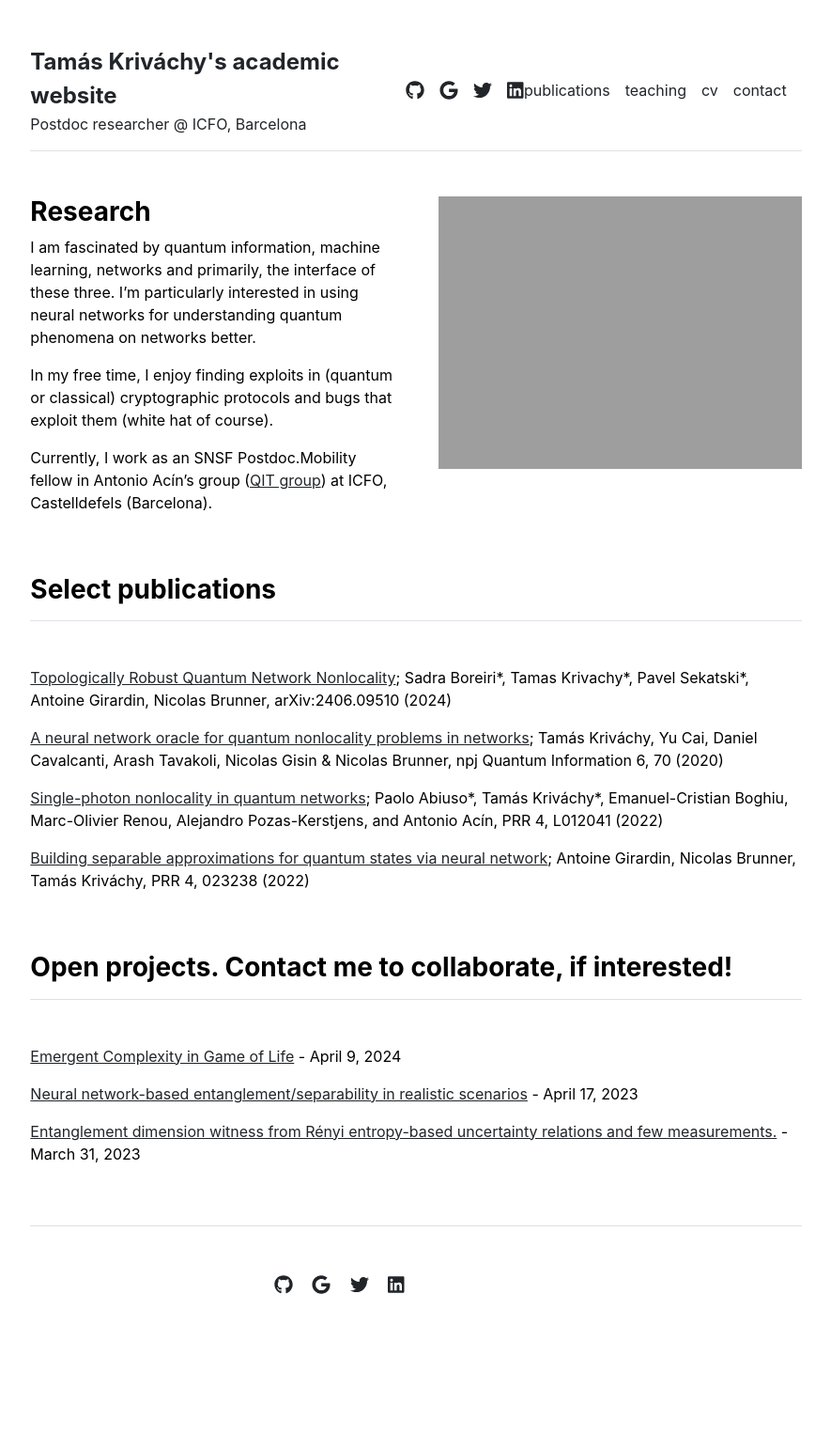
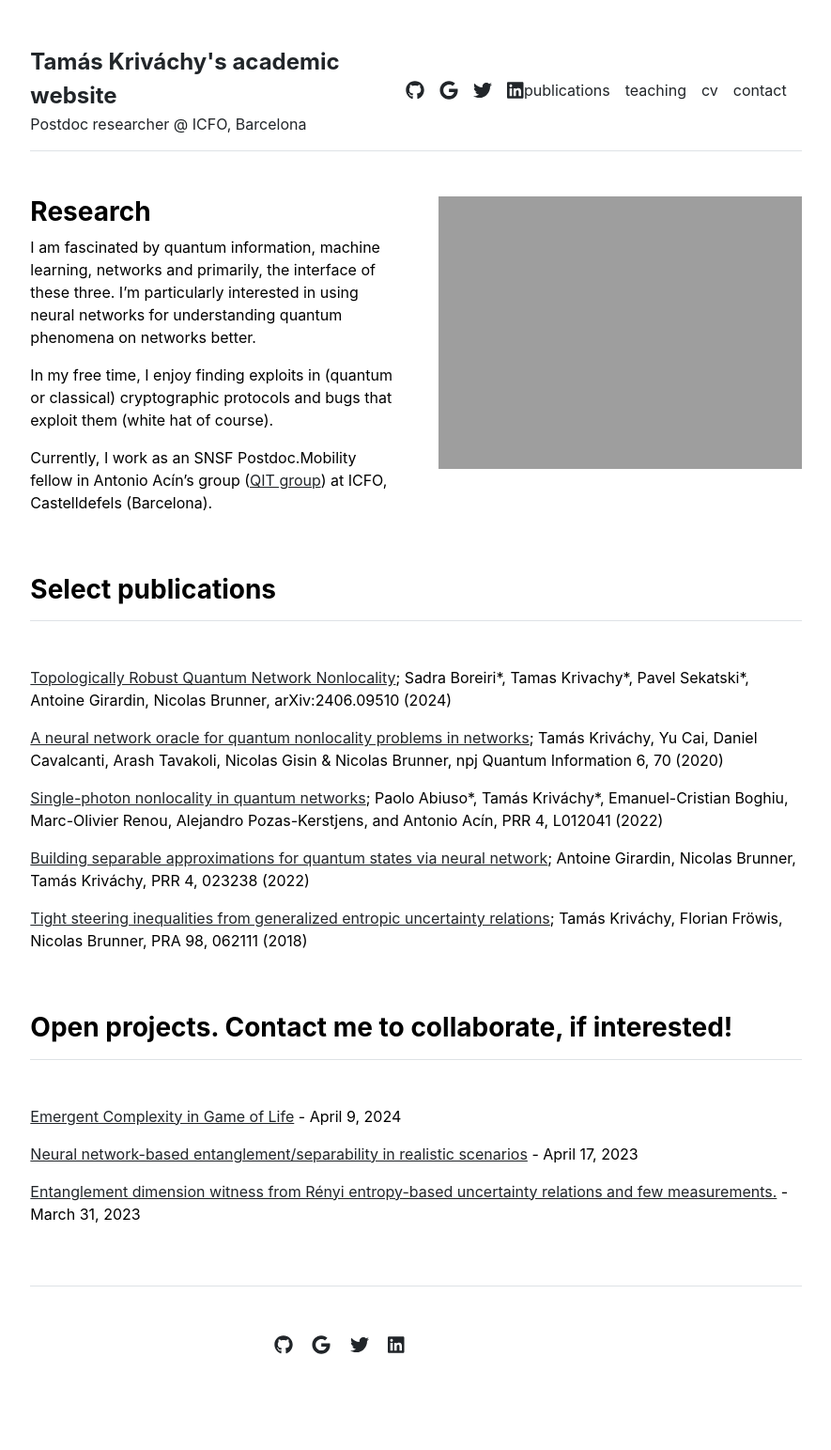
Before and after one commit to tkrivachy/tkrivachy.github.io, a Jekyll site: the page built from index.md, in a window 1280 px wide. Shown: the whole page at 94% size, without its empty margins (197-1082 px from the left). Built offline with Jekyll 4.4.1, drawn with Linux system fonts in a browser that asks for light colours; before the commit the page ends 1479 px from its top, so only the background shows below that.

Commit message:
Update publications.yml

```diff
--- a/_data/publications.yml
+++ b/_data/publications.yml
@@ -3,6 +3,7 @@ featured:
 - {name: 'A neural network oracle for quantum nonlocality problems in networks', info: ' Tamás Kriváchy, Yu Cai, Daniel Cavalcanti, Arash Tavakoli, Nicolas Gisin & Nicolas Brunner, npj Quantum Information 6, 70 (2020)', url: 'https://www.nature.com/articles/s41534-020-00305-x'}
 - {name: 'Single-photon nonlocality in quantum networks', info: ' Paolo Abiuso*, Tamás Kriváchy*, Emanuel-Cristian Boghiu, Marc-Olivier Renou, Alejandro Pozas-Kerstjens, and Antonio Acín, PRR 4, L012041 (2022)', url: 'https://journals.aps.org/prresearch/abstract/10.1103/PhysRevResearch.4.L012041'}
 - {name: 'Building separable approximations for quantum states via neural network', info: ' Antoine Girardin, Nicolas Brunner, Tamás Kriváchy, PRR 4, 023238 (2022)', url: 'https://journals.aps.org/prresearch/abstract/10.1103/PhysRevResearch.4.023238'}
+- {name: 'Tight steering inequalities from generalized entropic uncertainty relations', info: ' Tamás Kriváchy, Florian Fröwis, Nicolas Brunner, PRA 98, 062111 (2018)', url: 'https://arxiv.org/abs/1807.09603'}
 
 index:
 - {name: 'Topologically Robust Quantum Network Nonlocality', info: ' Sadra Boreiri*, Tamas Krivachy*, Pavel Sekatski*, Antoine Girardin, Nicolas Brunner, arXiv:2406.09510 (2024)', url: 'https://arxiv.org/abs/2406.09510'}
```
